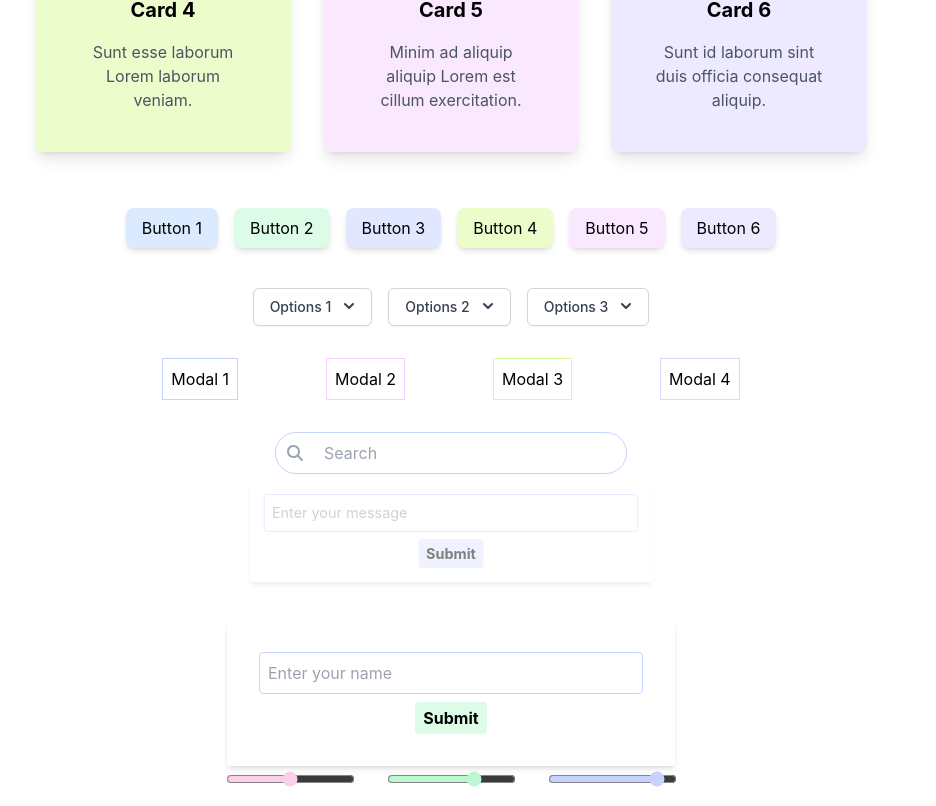
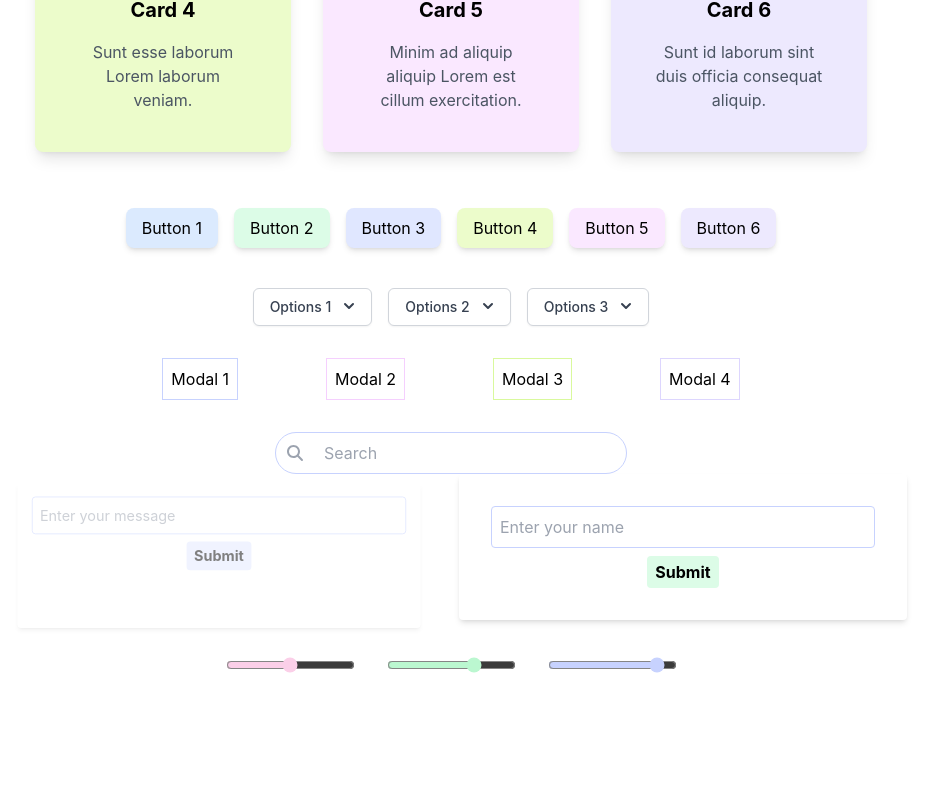
Before and after one commit to yafira/cute-ui-interactions, a React (Create React App) app: page / in a window 1280 px wide. Shown: the part 696-1502 px from the top of the page, without its empty margins (189-1125 px from the left). After the commit the page ends 1388 px from the top, so only its background shows below. Built offline with nearby package versions, Linux system fonts and the light colour scheme.

Commit message:
reverted form position

```diff
--- a/src/components/Forms.js
+++ b/src/components/Forms.js
@@ -80,7 +80,7 @@ const Form2 = () => {
 
 const Forms = () => {
 	return (
-		<div className='flex flex-col items-center space-y-4'>
+		<div className='flex justify-center space-x-4'>
 			<Form1 />
 			<Form2 />
 		</div>
```
